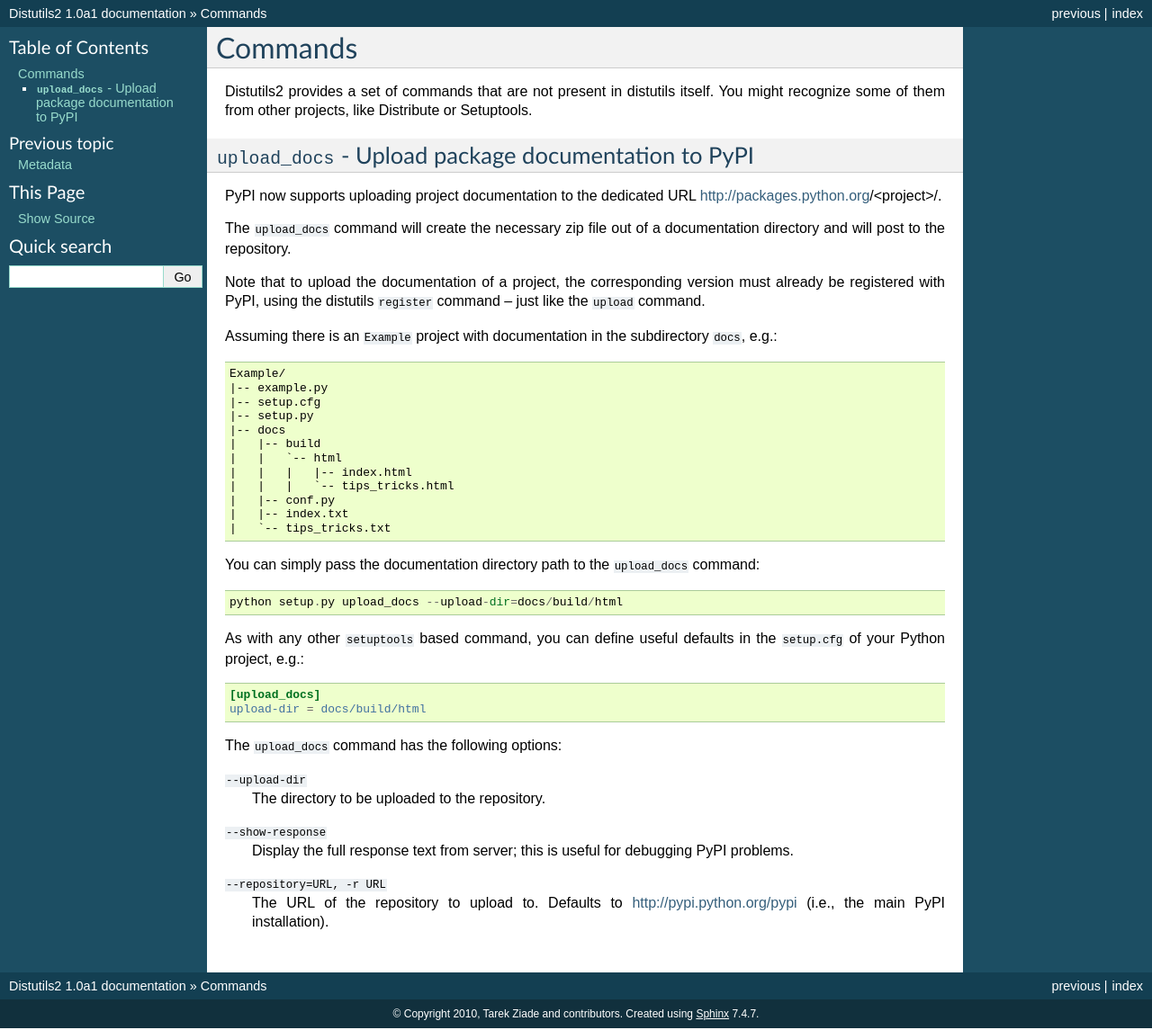
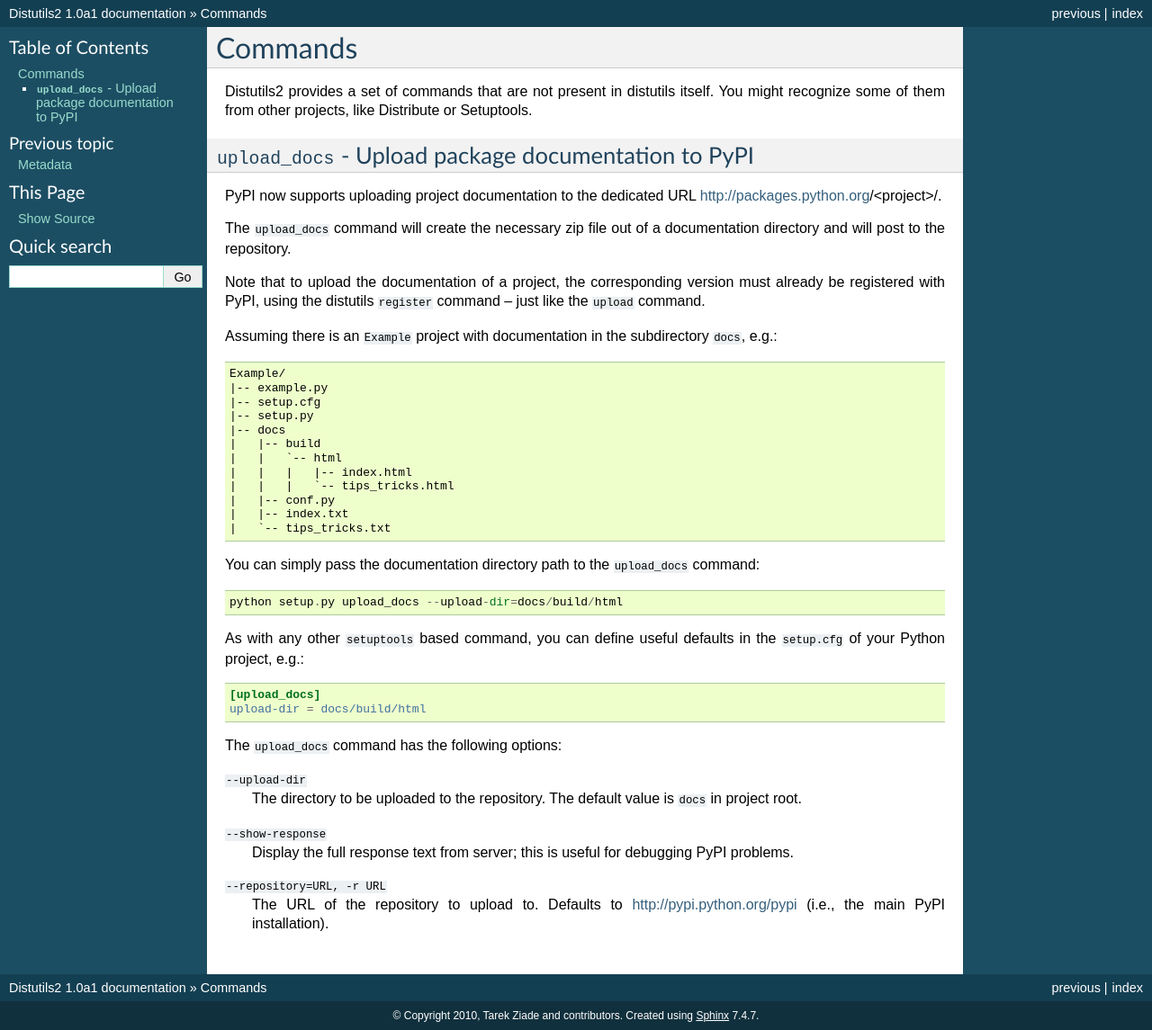
Before and after one commit to crateio/distutils2, a Sphinx documentation site: the page built from docs/source/new_commands.rst, in a window 1280 px wide. Shown: the whole page at 90% size. Built offline with Sphinx 7.4.7, drawn with Linux system fonts in a browser that asks for light colours.

Commit message:
updated docs

```diff
--- a/docs/source/new_commands.rst
+++ b/docs/source/new_commands.rst
@@ -51,7 +51,8 @@
 The ``upload_docs`` command has the following options:
 
 ``--upload-dir``
-    The directory to be uploaded to the repository.
+    The directory to be uploaded to the repository. The default value is
+    ``docs`` in project root.
 
 ``--show-response``
     Display the full response text from server; this is useful for debugging
```
